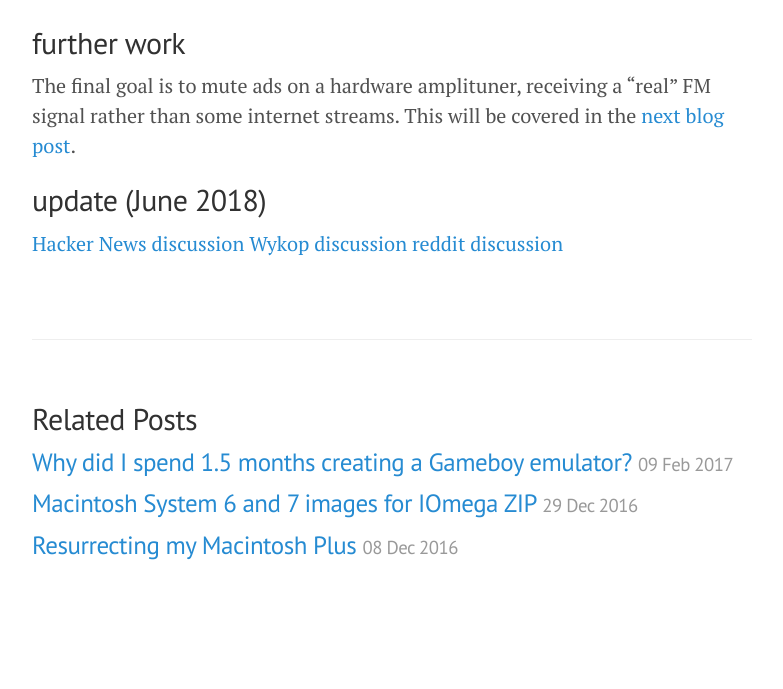
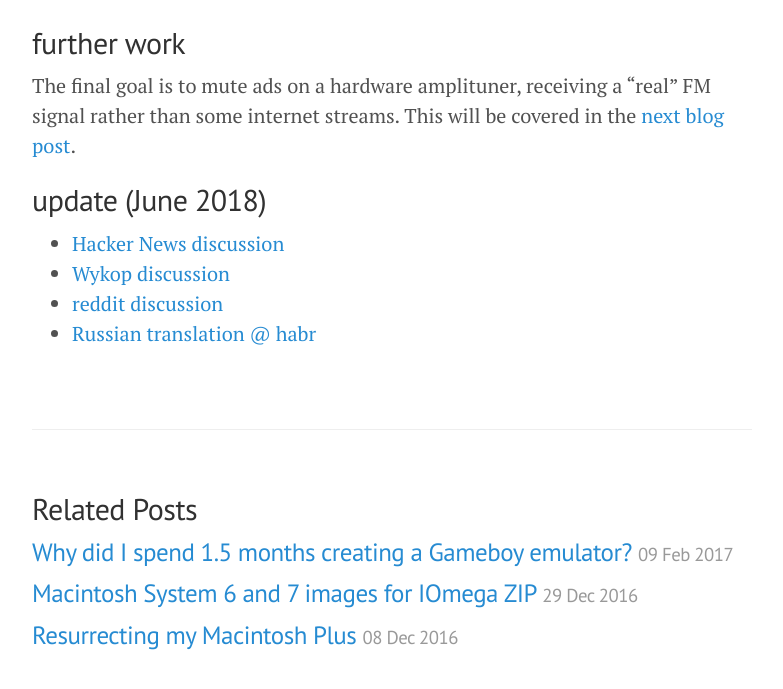
Before and after one commit to trekawek/blog.rekawek.eu, a Jekyll site: the page built from _posts/2016-02-24-radio-adblock.md, in a window 1280 px wide and 900 px high, scrolled down 4992 px, cut to the strip 189-878 px from the top of the window. Shown: the whole strip, without its empty margins (248-1031 px from the left). Built offline with Jekyll 4.4.1, drawn with Linux system fonts in a browser that asks for light colours; before the commit the page ends 5802 px from its top, so only the background shows below that.

Commit message:
added habr translation

```diff
--- a/_posts/2016-02-24-radio-adblock.md
+++ b/_posts/2016-02-24-radio-adblock.md
@@ -109,6 +109,7 @@ The final goal is to mute ads on a hardware amplituner, receiving a "real" FM si
 
 ## update (June 2018)
 
-[Hacker News discussion](https://news.ycombinator.com/item?id=17385563)
-[Wykop discussion](https://www.wykop.pl/link/4385801/radio-adblock/)
-[reddit discussion](https://www.reddit.com/r/programming/comments/8to4wm/radio_adblock/)
+* [Hacker News discussion](https://news.ycombinator.com/item?id=17385563)
+* [Wykop discussion](https://www.wykop.pl/link/4385801/radio-adblock/)
+* [reddit discussion](https://www.reddit.com/r/programming/comments/8to4wm/radio_adblock/)
+* [Russian translation @ habr](https://habr.com/post/415469/)
```
